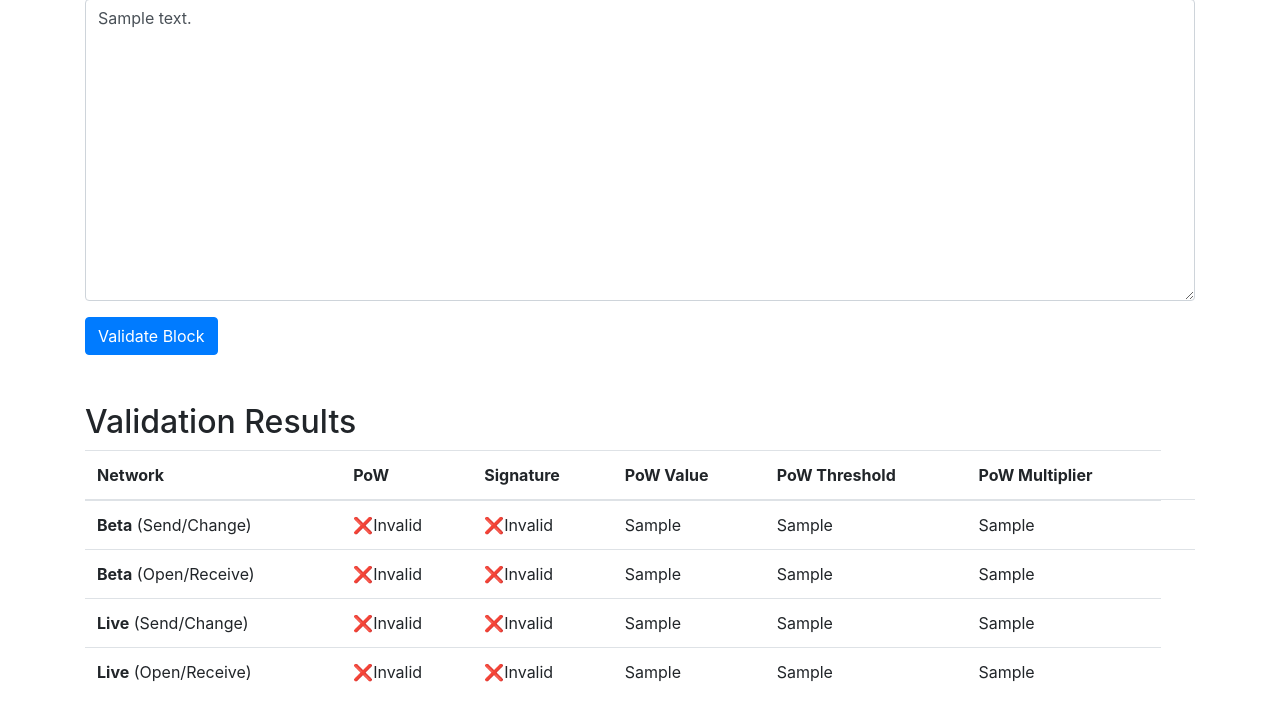
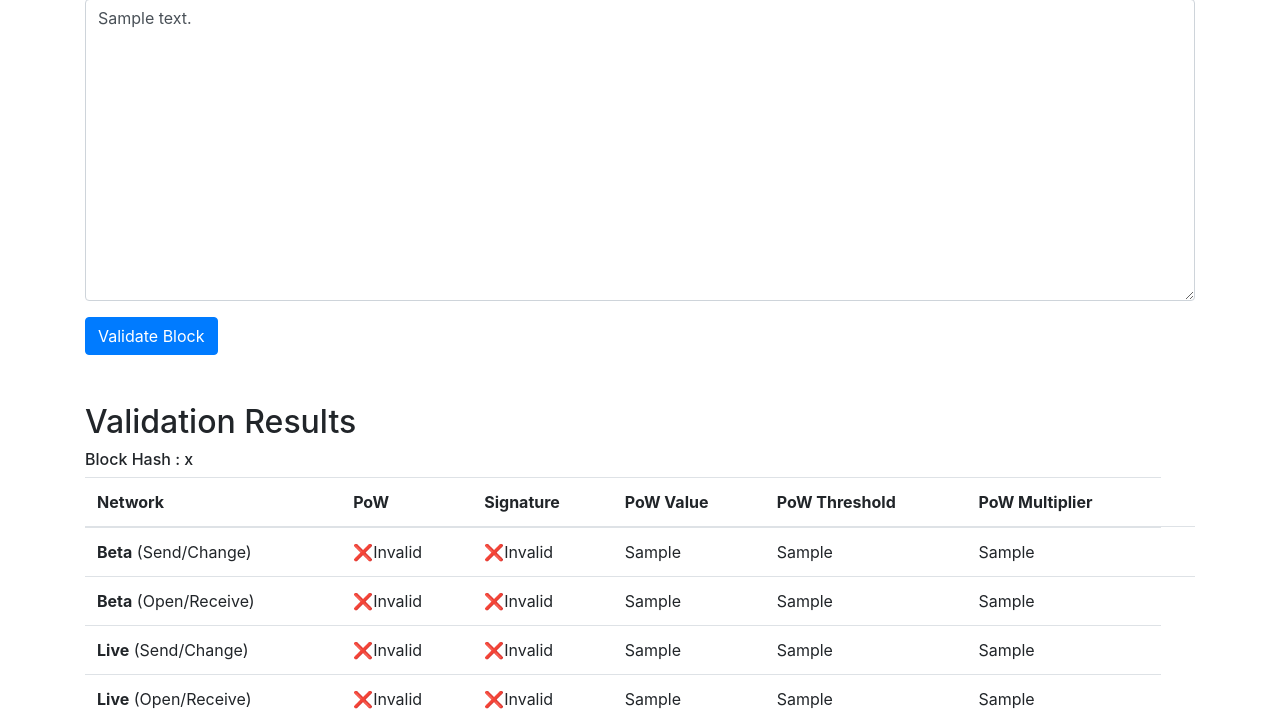
Before and after one commit to gr0vity-dev/nano-block-validator, a Python web app: template block_validator/templates/index.html in a window 1280 px wide. Shown: the part 115-837 px from the top of the page. Before the commit the page ends 797 px from the top, so only its background shows below. Run offline with Jinja, Linux system fonts and the light colour scheme; the template is opened without the code that fills it: most values are stand-ins (such as "Sample title", 1, 10 or a date in 2020); some libraries are stand-ins or nearby versions.

Commit message:
add block hash

```diff
--- a/block_validator/templates/index.html
+++ b/block_validator/templates/index.html
@@ -45,6 +45,7 @@
       {% if results %}
       <div class="mt-5">
         <h2>Validation Results</h2>
+        <h6>Block Hash : {{ results['block_hash'] }}</h6>
         <table class="table">
           <thead>
             <tr>
```
